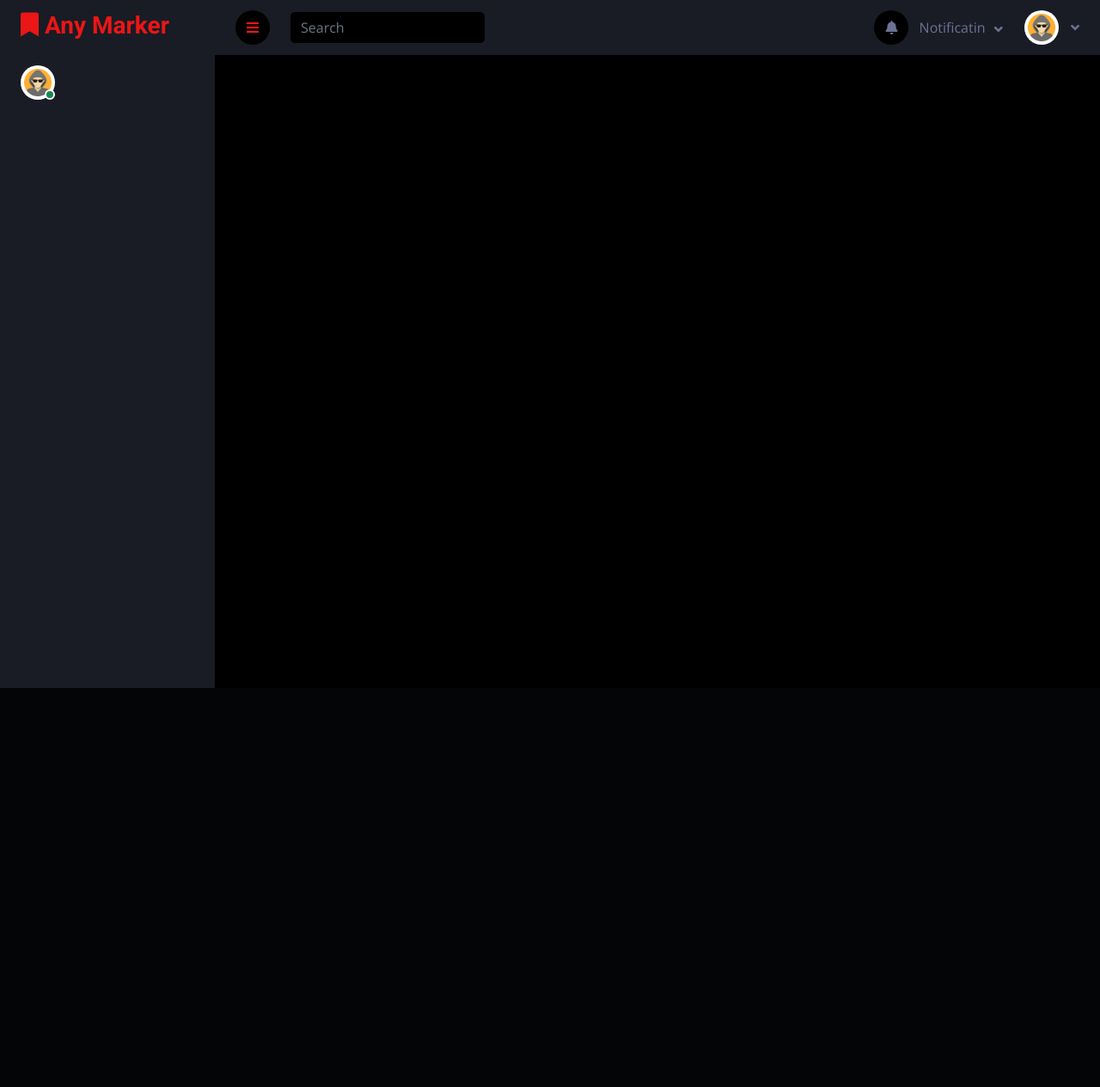
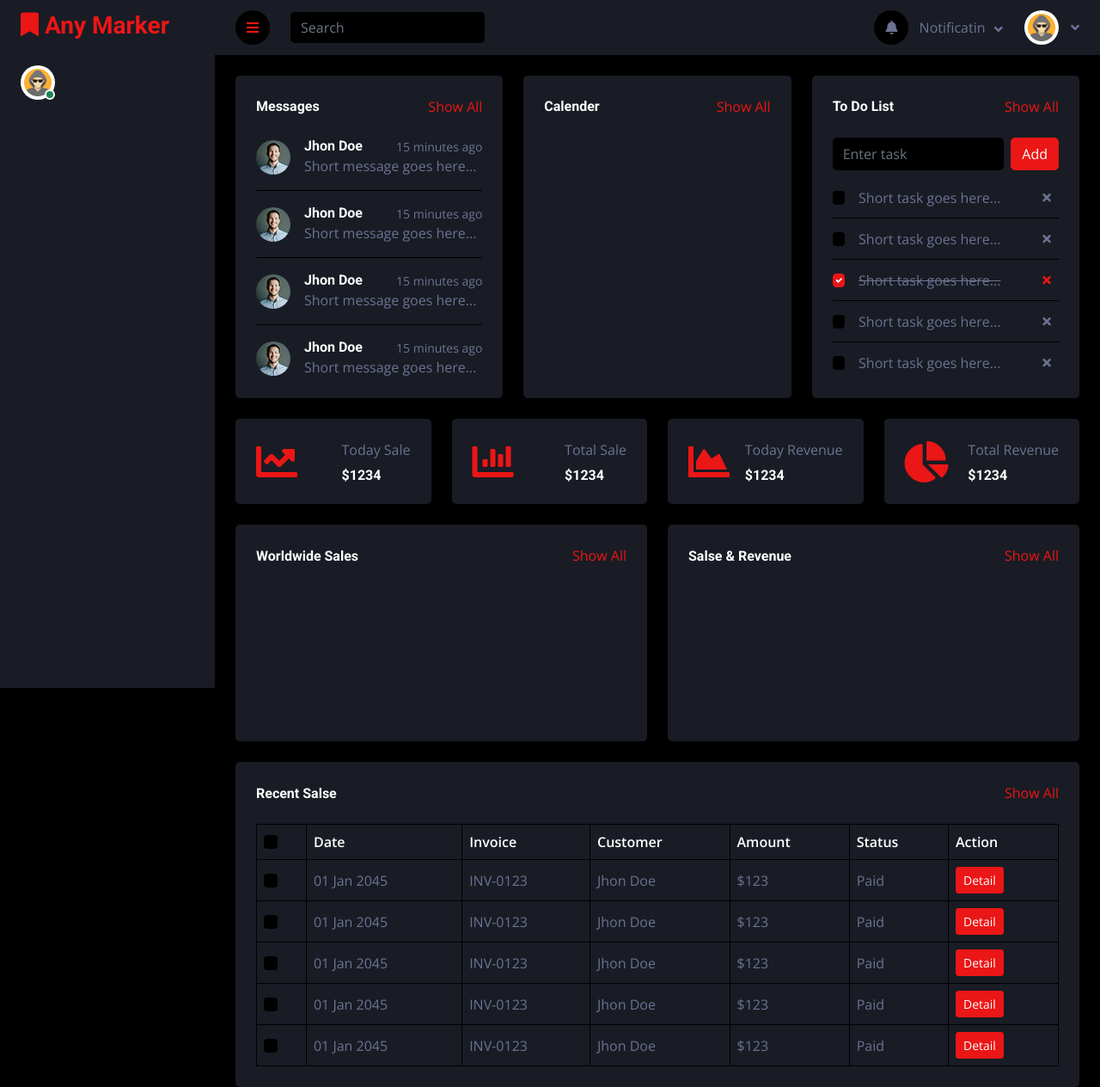
Before and after one commit to amir-mohammad-HP/anymarker, a Django app: page / in a window 1280 px wide. Shown: the whole page at 86% size. Before the commit the page ends 800 px from the top, so only its background shows below. Run offline with Django 4.2, Linux system fonts and the light colour scheme; a map, chart or similar area stays blank; some libraries are stand-ins or nearby versions.

Commit message:
fi x js main contents

```diff
--- a/js_api_site/views.py
+++ b/js_api_site/views.py
@@ -1,6 +1,14 @@
-from re import template
 from django.views.generic import TemplateView
+from django.template.loader import render_to_string
 
 # Create your views here.
+
 class Collection(TemplateView):
     template_name = 'js_api_site/collection.html'
+
+    def get_context_data(self, **kwargs):
+        context = super().get_context_data(**kwargs)
+        context["template"] = {
+            'profileView': render_to_string( template_name='js_api_site/inlineViews/profileView.html'),
+        }
+        return context
--- a/static/js/main.js
+++ b/static/js/main.js
@@ -18,8 +18,10 @@ $(document).ready(function () {
             $('.back-to-top').fadeOut('slow');
         }
     });
+
     $('.back-to-top').click(function () {
-        $('html, body').animate({scrollTop: 0}, 1500, 'easeInOutExpo');
+        // $('html, body').animate({scrollTop: 0}, 1700, 'easeInOutExpo');
+        $('html, body').scrollTop(1)
         return false;
     });
 
@@ -65,6 +67,8 @@ $(document).ready(function () {
                         $("#slider").prepend(button_add_collection)
                     }
                     });
+            $("#Content_main").empty()
+            $("#Content_main").html(ContentProfileView)
 
 
         // get notifications
--- a/templates/js_api_site/collection.html
+++ b/templates/js_api_site/collection.html
@@ -50,7 +50,7 @@
             <!-- Navbar Start -->
             <nav class="navbar navbar-expand bg-secondary navbar-dark sticky-top px-4 py-0">
                 <a href="index.html" class="navbar-brand d-flex d-lg-none me-4">
-                    <h2 class="text-primary mb-0"><i class="fa fa-user-edit"></i></h2>
+                    <h2 class="text-primary mb-0"><i class="fa fa-bookmark"></i></h2>
                 </a>
                 <a href="#" class="sidebar-toggler flex-shrink-0">
                     <i class="fa fa-bars"></i>
@@ -108,7 +108,22 @@
             </nav>
             <!-- Navbar End -->
 
+            <div id='Content_main'></div>
+
+
     </div>
 
 
+    {% comment %} <div id='Content'></div> {% endcomment %}
+
+
+    <!-- Back to Top -->
+    <a href="#" class="btn btn-lg btn-primary btn-lg-square back-to-top"><i class="bi bi-arrow-up"></i></a>
+
+    <script type='text/javascript'>
+        let ContentProfileView = `{{ template.profileView }}`
+    </script>
+
+
+
 {% endblock body %}
--- /dev/null
+++ b/templates/js_api_site/inlineViews/profileView.html
@@ -0,0 +1,263 @@
+<!-- Widgets Start -->
+<div class="container-fluid pt-4 px-4">
+    <div class="row g-4">
+        <div class="col-sm-12 col-md-6 col-xl-4">
+            <div class="h-100 bg-secondary rounded p-4">
+                <div class="d-flex align-items-center justify-content-between mb-2">
+                    <h6 class="mb-0">Messages</h6>
+                    <a href="">Show All</a>
+                </div>
+                <div class="d-flex align-items-center border-bottom py-3">
+                    <img class="rounded-circle flex-shrink-0" src="img/user.jpg" alt="" style="width: 40px; height: 40px;">
+                    <div class="w-100 ms-3">
+                        <div class="d-flex w-100 justify-content-between">
+                            <h6 class="mb-0">Jhon Doe</h6>
+                            <small>15 minutes ago</small>
+                        </div>
+                        <span>Short message goes here...</span>
+                    </div>
+                </div>
+                <div class="d-flex align-items-center border-bottom py-3">
+                    <img class="rounded-circle flex-shrink-0" src="img/user.jpg" alt="" style="width: 40px; height: 40px;">
+                    <div class="w-100 ms-3">
+                        <div class="d-flex w-100 justify-content-between">
+                            <h6 class="mb-0">Jhon Doe</h6>
+                            <small>15 minutes ago</small>
+                        </div>
+                        <span>Short message goes here...</span>
+                    </div>
+                </div>
+                <div class="d-flex align-items-center border-bottom py-3">
+                    <img class="rounded-circle flex-shrink-0" src="img/user.jpg" alt="" style="width: 40px; height: 40px;">
+                    <div class="w-100 ms-3">
+                        <div class="d-flex w-100 justify-content-between">
+                            <h6 class="mb-0">Jhon Doe</h6>
+                            <small>15 minutes ago</small>
+                        </div>
+                        <span>Short message goes here...</span>
+                    </div>
+                </div>
+                <div class="d-flex align-items-center pt-3">
+                    <img class="rounded-circle flex-shrink-0" src="img/user.jpg" alt="" style="width: 40px; height: 40px;">
+                    <div class="w-100 ms-3">
+                        <div class="d-flex w-100 justify-content-between">
+                            <h6 class="mb-0">Jhon Doe</h6>
+                            <small>15 minutes ago</small>
+                        </div>
+                        <span>Short message goes here...</span>
+                    </div>
+                </div>
+            </div>
+        </div>
+        <div class="col-sm-12 col-md-6 col-xl-4">
+            <div class="h-100 bg-secondary rounded p-4">
+                <div class="d-flex align-items-center justify-content-between mb-4">
+                    <h6 class="mb-0">Calender</h6>
+                    <a href="">Show All</a>
+                </div>
+                <div id="calender"></div>
+            </div>
+        </div>
+        <div class="col-sm-12 col-md-6 col-xl-4">
+            <div class="h-100 bg-secondary rounded p-4">
+                <div class="d-flex align-items-center justify-content-between mb-4">
+                    <h6 class="mb-0">To Do List</h6>
+                    <a href="">Show All</a>
+                </div>
+                <div class="d-flex mb-2">
+                    <input class="form-control bg-dark border-0" type="text" placeholder="Enter task">
+                    <button type="button" class="btn btn-primary ms-2">Add</button>
+                </div>
+                <div class="d-flex align-items-center border-bottom py-2">
+                    <input class="form-check-input m-0" type="checkbox">
+                    <div class="w-100 ms-3">
+                        <div class="d-flex w-100 align-items-center justify-content-between">
+                            <span>Short task goes here...</span>
+                            <button class="btn btn-sm"><i class="fa fa-times"></i></button>
+                        </div>
+                    </div>
+                </div>
+                <div class="d-flex align-items-center border-bottom py-2">
+                    <input class="form-check-input m-0" type="checkbox">
+                    <div class="w-100 ms-3">
+                        <div class="d-flex w-100 align-items-center justify-content-between">
+                            <span>Short task goes here...</span>
+                            <button class="btn btn-sm"><i class="fa fa-times"></i></button>
+                        </div>
+                    </div>
+                </div>
+                <div class="d-flex align-items-center border-bottom py-2">
+                    <input class="form-check-input m-0" type="checkbox" checked>
+                    <div class="w-100 ms-3">
+                        <div class="d-flex w-100 align-items-center justify-content-between">
+                            <span><del>Short task goes here...</del></span>
+                            <button class="btn btn-sm text-primary"><i class="fa fa-times"></i></button>
+                        </div>
+                    </div>
+                </div>
+                <div class="d-flex align-items-center border-bottom py-2">
+                    <input class="form-check-input m-0" type="checkbox">
+                    <div class="w-100 ms-3">
+                        <div class="d-flex w-100 align-items-center justify-content-between">
+                            <span>Short task goes here...</span>
+                            <button class="btn btn-sm"><i class="fa fa-times"></i></button>
+                        </div>
+                    </div>
+                </div>
+                <div class="d-flex align-items-center pt-2">
+                    <input class="form-check-input m-0" type="checkbox">
+                    <div class="w-100 ms-3">
+                        <div class="d-flex w-100 align-items-center justify-content-between">
+                            <span>Short task goes here...</span>
+                            <button class="btn btn-sm"><i class="fa fa-times"></i></button>
+                        </div>
+                    </div>
+                </div>
+            </div>
+        </div>
+    </div>
+</div>
+<!-- Widgets End -->
+
+<!-- Sale & Revenue Start -->
+<div class="container-fluid pt-4 px-4">
+    <div class="row g-4">
+        <div class="col-sm-6 col-xl-3">
+            <div class="bg-secondary rounded d-flex align-items-center justify-content-between p-4">
+                <i class="fa fa-chart-line fa-3x text-primary"></i>
+                <div class="ms-3">
+                    <p class="mb-2">Today Sale</p>
+                    <h6 class="mb-0">$1234</h6>
+                </div>
+            </div>
+        </div>
+        <div class="col-sm-6 col-xl-3">
+            <div class="bg-secondary rounded d-flex align-items-center justify-content-between p-4">
+                <i class="fa fa-chart-bar fa-3x text-primary"></i>
+                <div class="ms-3">
+                    <p class="mb-2">Total Sale</p>
+                    <h6 class="mb-0">$1234</h6>
+                </div>
+            </div>
+        </div>
+        <div class="col-sm-6 col-xl-3">
+            <div class="bg-secondary rounded d-flex align-items-center justify-content-between p-4">
+                <i class="fa fa-chart-area fa-3x text-primary"></i>
+                <div class="ms-3">
+                    <p class="mb-2">Today Revenue</p>
+                    <h6 class="mb-0">$1234</h6>
+                </div>
+            </div>
+        </div>
+        <div class="col-sm-6 col-xl-3">
+            <div class="bg-secondary rounded d-flex align-items-center justify-content-between p-4">
+                <i class="fa fa-chart-pie fa-3x text-primary"></i>
+                <div class="ms-3">
+                    <p class="mb-2">Total Revenue</p>
+                    <h6 class="mb-0">$1234</h6>
+                </div>
+            </div>
+        </div>
+    </div>
+</div>
+<!-- Sale & Revenue End -->
+
+
+<!-- Sales Chart Start -->
+<div class="container-fluid pt-4 px-4">
+    <div class="row g-4">
+        <div class="col-sm-12 col-xl-6">
+            <div class="bg-secondary text-center rounded p-4">
+                <div class="d-flex align-items-center justify-content-between mb-4">
+                    <h6 class="mb-0">Worldwide Sales</h6>
+                    <a href="">Show All</a>
+                </div>
+                <canvas id="worldwide-sales"></canvas>
+            </div>
+        </div>
+        <div class="col-sm-12 col-xl-6">
+            <div class="bg-secondary text-center rounded p-4">
+                <div class="d-flex align-items-center justify-content-between mb-4">
+                    <h6 class="mb-0">Salse & Revenue</h6>
+                    <a href="">Show All</a>
+                </div>
+                <canvas id="salse-revenue"></canvas>
+            </div>
+        </div>
+    </div>
+</div>
+<!-- Sales Chart End -->
+
+
+<!-- Recent Sales Start -->
+<div class="container-fluid pt-4 px-4">
+    <div class="bg-secondary text-center rounded p-4">
+        <div class="d-flex align-items-center justify-content-between mb-4">
+            <h6 class="mb-0">Recent Salse</h6>
+            <a href="">Show All</a>
+        </div>
+        <div class="table-responsive">
+            <table class="table text-start align-middle table-bordered table-hover mb-0">
+                <thead>
+                    <tr class="text-white">
+                        <th scope="col"><input class="form-check-input" type="checkbox"></th>
+                        <th scope="col">Date</th>
+                        <th scope="col">Invoice</th>
+                        <th scope="col">Customer</th>
+                        <th scope="col">Amount</th>
+                        <th scope="col">Status</th>
+                        <th scope="col">Action</th>
+                    </tr>
+                </thead>
+                <tbody>
+                    <tr>
+                        <td><input class="form-check-input" type="checkbox"></td>
+                        <td>01 Jan 2045</td>
+                        <td>INV-0123</td>
+                        <td>Jhon Doe</td>
+                        <td>$123</td>
+                        <td>Paid</td>
+                        <td><a class="btn btn-sm btn-primary" href="">Detail</a></td>
+                    </tr>
+                    <tr>
+                        <td><input class="form-check-input" type="checkbox"></td>
+                        <td>01 Jan 2045</td>
+                        <td>INV-0123</td>
+                        <td>Jhon Doe</td>
+                        <td>$123</td>
+                        <td>Paid</td>
+                        <td><a class="btn btn-sm btn-primary" href="">Detail</a></td>
+                    </tr>
+                    <tr>
+                        <td><input class="form-check-input" type="checkbox"></td>
+                        <td>01 Jan 2045</td>
+                        <td>INV-0123</td>
+                        <td>Jhon Doe</td>
+                        <td>$123</td>
+                        <td>Paid</td>
+                        <td><a class="btn btn-sm btn-primary" href="">Detail</a></td>
+                    </tr>
+                    <tr>
+                        <td><input class="form-check-input" type="checkbox"></td>
+                        <td>01 Jan 2045</td>
+                        <td>INV-0123</td>
+                        <td>Jhon Doe</td>
+                        <td>$123</td>
+                        <td>Paid</td>
+                        <td><a class="btn btn-sm btn-primary" href="">Detail</a></td>
+                    </tr>
+                    <tr>
+                        <td><input class="form-check-input" type="checkbox"></td>
+                        <td>01 Jan 2045</td>
+                        <td>INV-0123</td>
+                        <td>Jhon Doe</td>
+                        <td>$123</td>
+                        <td>Paid</td>
+                        <td><a class="btn btn-sm btn-primary" href="">Detail</a></td>
+                    </tr>
+                </tbody>
+            </table>
+        </div>
+    </div>
+</div>
+<!-- Recent Sales End -->
```
Also changed, not shown: db.sqlite3.
